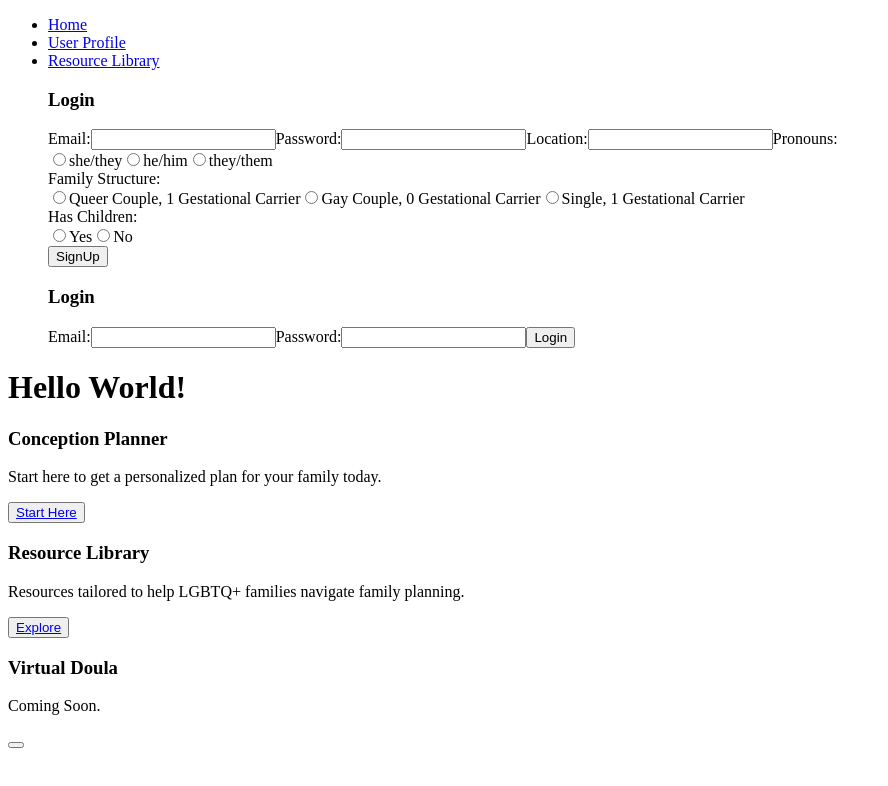
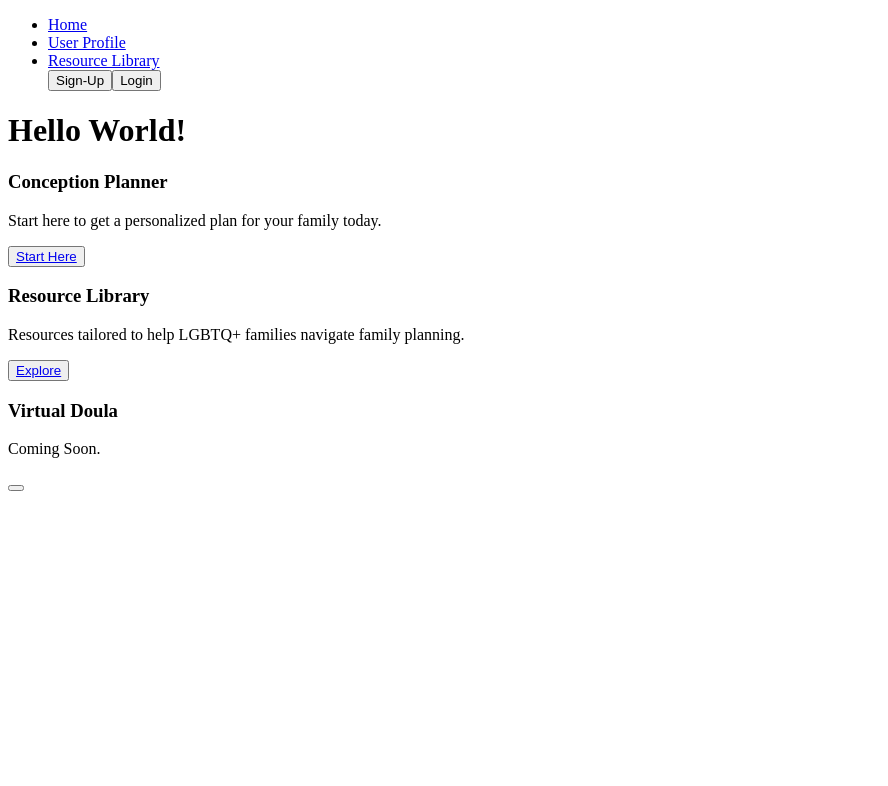
Before and after one commit to MBHunter88/queer_conceptions, a React (Vite) app in the folder client/: page / in a window 1280 px wide. Shown: the top 786 px of the page, without its empty margins (0-888 px from the left). Built offline with nearby package versions, Linux system fonts and the light colour scheme.

Commit message:
add useContext for global modal visibility props, added logic for signup modal and set up userProfile

```diff
--- a/client/src/App.jsx
+++ b/client/src/App.jsx
@@ -1,14 +1,17 @@
 import AppRouter from './router/AppRouter';
 import { UserProvider } from './context/UserContext';
+import { ModalProvider } from './context/ModalContext';
 
 
 function App() {
 
-//use AppRouter to render routed pages
+  //use AppRouter to render routed pages
   return (
     <div className="App">
       <UserProvider>
-      <AppRouter />
+        <ModalProvider>
+          <AppRouter />
+        </ModalProvider>
       </UserProvider>
     </div>
   )
--- a/client/src/components/NavBar.jsx
+++ b/client/src/components/NavBar.jsx
@@ -3,12 +3,14 @@ import { Link } from 'react-router-dom';
 import LoginModal from './LoginModal';
 import { useUser } from '../context/UserContext';
 import SignUpModal from './SignUpModal';
+import { useModal } from '../context/ModalContext'
 
 //TODO: basic styling
-//TODO: Implement Modal Buttons
+
 
 const Navbar = () => {
     const { user, logout } = useUser();
+    const { openSignUpModal, openLoginModal, isSignUpModalOpen, isLoginModalOpen } = useModal();
   return (
     <nav className={'landing-page'}>
       <ul>
@@ -26,16 +28,18 @@ const Navbar = () => {
         {user ? (
           <>
             <span>Welcome, {user.email}</span>
+            <button onClick={logout}>Logout</button>
           </>
         ) : (
           <>
-            <SignUpModal/>
-            <LoginModal/>
+            <button onClick={openSignUpModal}>Sign-Up</button>
+            <button onClick={openLoginModal}>Login</button>
           </>
         )}
       </div>
       </ul>
-
+      {isSignUpModalOpen && <SignUpModal />}
+      {isLoginModalOpen && <LoginModal />}
     </nav>
   );
 };
--- a/client/src/components/SignUpModal.jsx
+++ b/client/src/components/SignUpModal.jsx
@@ -1,8 +1,8 @@
 import React, { useState } from 'react';
 import { useUser } from '../context/UserContext';
+import { useModal } from '../context/ModalContext';
 
-
-//TODO: set modal visibility
+//TODO: refine form input options
 
 const SignUpModal = () => {
   //state management
@@ -13,6 +13,7 @@ const SignUpModal = () => {
   const [familyStructure, setFamilyStructure] = useState('');
   const [hasChildren, setHasChildren] = useState('')
   const { login } = useUser();
+  const { openSignUpModal, isSignUpModalOpen, closeSignUpModal} = useModal()
 
   // Log user in based on input
   const handleSignup = async (event) => {
@@ -45,7 +46,7 @@ const SignUpModal = () => {
   return (
     <div className="modal">
       <div className="modal-content">
-        <h3>Login</h3>
+        <h3>Sign-Up</h3>
         <form onSubmit={handleSignup}>
           <label>Email:</label>
           <input
--- /dev/null
+++ b/client/src/context/ModalContext.jsx
@@ -0,0 +1,32 @@
+import React, { createContext, useState, useContext } from 'react';
+
+
+//create context to handle modal visibility
+const ModalContext = createContext();
+
+export const ModalProvider = ({ children }) => {
+  const [isSignUpModalOpen, setIsSignUpModalOpen] = useState(false);
+  const [isLoginModalOpen, setIsLoginModalOpen] = useState(false);
+
+  const openSignUpModal = () => setIsSignUpModalOpen(true);
+  const closeSignUpModal = () => setIsSignUpModalOpen(false);
+  const openLoginModal = () => setIsLoginModalOpen(true);
+  const closeLoginModal = () => setIsLoginModalOpen(false);
+
+  return (
+    <ModalContext.Provider
+      value={{
+        isSignUpModalOpen,
+        openSignUpModal,
+        closeSignUpModal,
+        isLoginModalOpen,
+        openLoginModal,
+        closeLoginModal,
+      }}
+    >
+      {children}
+    </ModalContext.Provider>
+  );
+};
+
+export const useModal = () => useContext(ModalContext);
--- a/client/src/pages/UserProfile.jsx
+++ b/client/src/pages/UserProfile.jsx
@@ -1,16 +1,21 @@
 import React from 'react';
 import NavBar from '../components/NavBar';
+import { useUser } from '../context/UserContext'
 
 
 const UserProfile = () => {
 
-//TODO: Add user information from fetched requests to db
+    const { user } = useUser();
+
+    if (!user) {
+      return <p>Please log in to view your profile.</p>;
+    }
 
     return (
         <div className={'user-profile'}>
             <NavBar />
             <h1>Welcome User!</h1>
-
+            <p>Email: {user.email}</p>
         </div>
     );
 };
```
